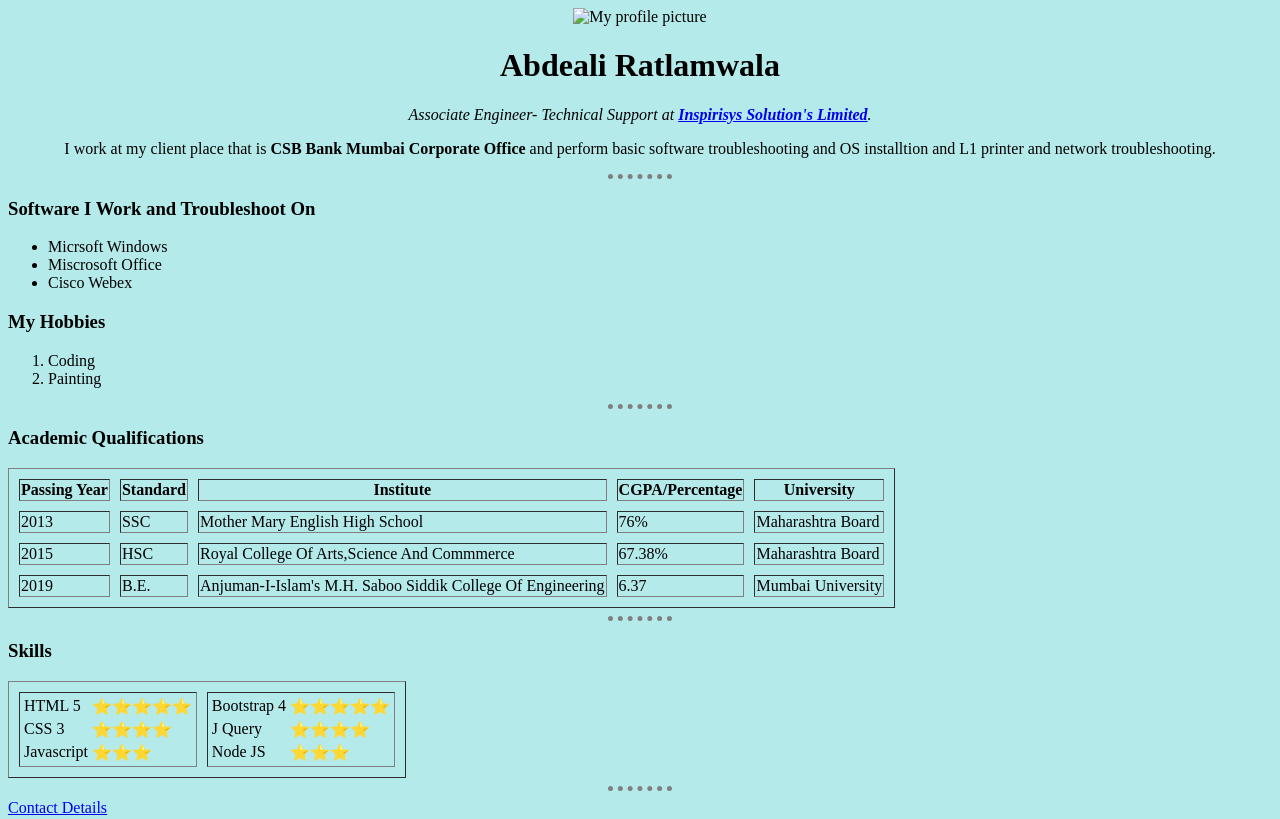
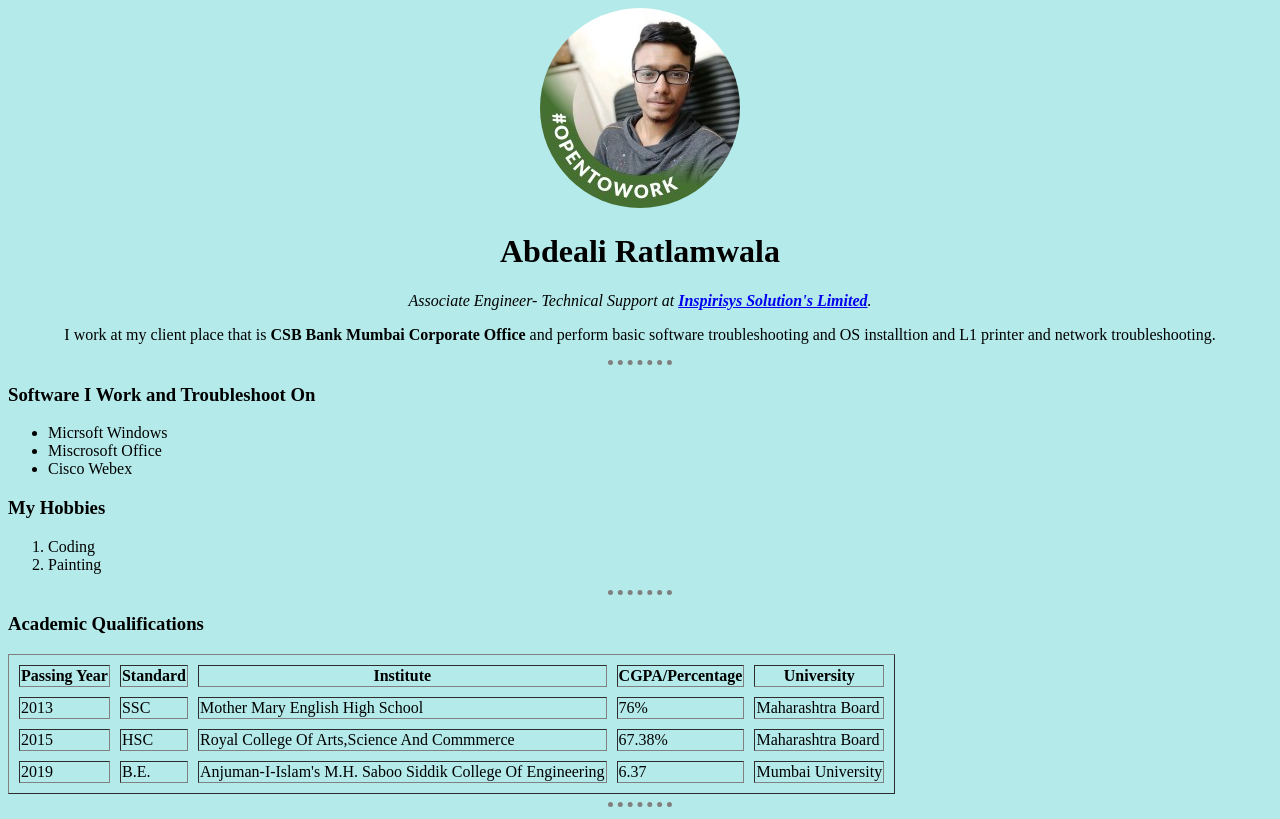
Before and after one commit to Tony-45/CV, a plain HTML site: page index.html in a window 1280 px wide. Shown: the top 819 px of the page. Drawn offline with Linux system fonts and the light colour scheme.

Commit message:
Update index.html

```diff
--- a/index.html
+++ b/index.html
@@ -23,7 +23,7 @@
 </head>
 <body>
     <center>
-        <img src="Images/image2.png.png" alt="My profile picture">
+        <img src="image2.png.png" alt="My profile picture">
         <h1>Abdeali Ratlamwala</h1>
             <p><em>Associate Engineer- Technical Support at <strong><a target="_blank" href="https://www.inspirisys.com/">Inspirisys Solution's Limited</a></strong>.</em></p>
             <p>I work at my client place that is <strong>CSB Bank Mumbai Corporate Office</strong> and perform basic software troubleshooting and OS installtion and L1 printer and network troubleshooting.</p>
```
